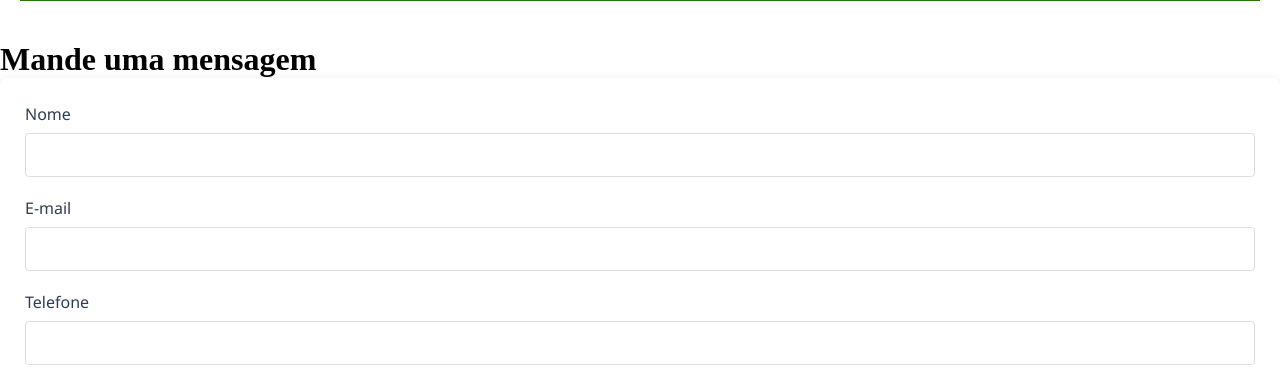
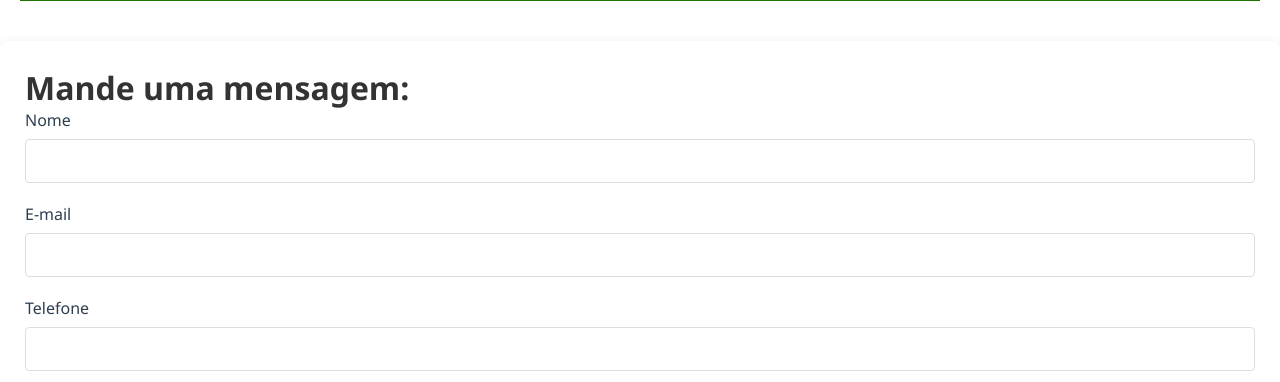
Before and after one commit to karologg/dwba6_pt3033651, a plain HTML site: page contato.html in a window 1280 px wide. Shown: the part 371-753 px from the top of the page. Drawn offline with Linux system fonts and the light colour scheme.

Commit message:
Update contato.html

```diff
--- a/contato.html
+++ b/contato.html
@@ -35,8 +35,9 @@
       </header>
 
     <main>
-        <h1>Mande uma mensagem</h1>
+
         <form>
+            <h1>Mande uma mensagem:</h1>
             <ul>
                 <li>
                     <label for="name">Nome</label>
```
